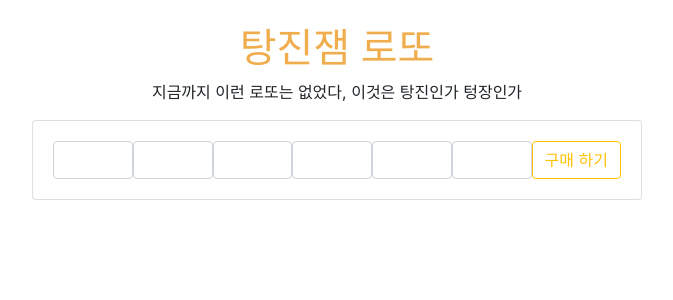
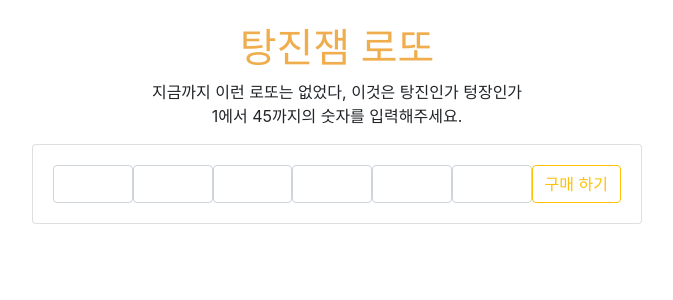
Before and after one commit to wille318/Likelion_Lotto, a Django app: page / in a window 1280 px wide. Shown: the top 300 px of the page, without its empty margins (303-976 px from the left). Run offline with Django 3.2, Linux system fonts and the light colour scheme; some libraries are stand-ins or nearby versions.

Commit message:
result.html 채워넣다가 포기함

```diff
--- a/page/Templates/home.html
+++ b/page/Templates/home.html
@@ -50,7 +50,10 @@
   <div class="container col-md-6 text-center">
     <br>
     <h1 style="color:#f0ad4e;">탕진잼 로또</h1>
-    <p>지금까지 이런 로또는 없었다, 이것은 탕진인가 텅장인가</p>
+    <p>지금까지 이런 로또는 없었다, 이것은 탕진인가 텅장인가
+    <br> 1에서 45까지의 숫자를 입력해주세요.
+
+    </p>
     <div class="card">
       <div class="card-body">
         <form name="form" action="{% url 'result' %}">
--- a/page/views.py
+++ b/page/views.py
@@ -6,3 +6,8 @@ def home(request):
 
 def result(request):
     return render(request, 'result.html')
+
+    #home.html의 번호 6개 받기 {{number}
+    number = request.GET["number1", "number2","number3","number4","number5","number6"]
+
+    #로또 랜덤으로 6개 만들기 {{random}}
```
